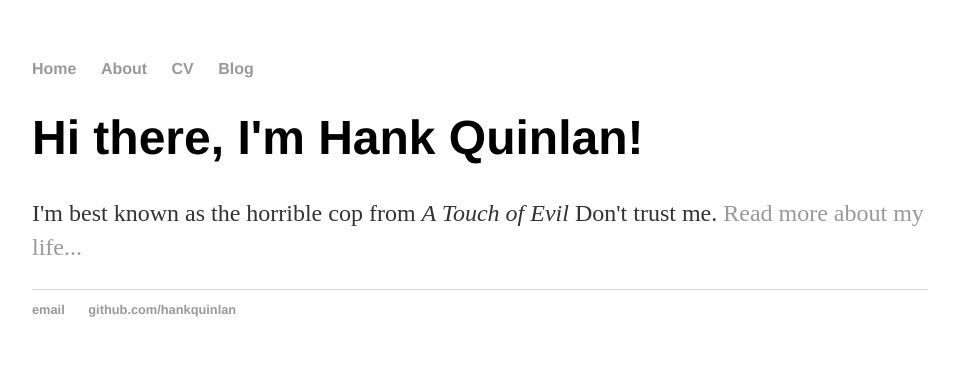
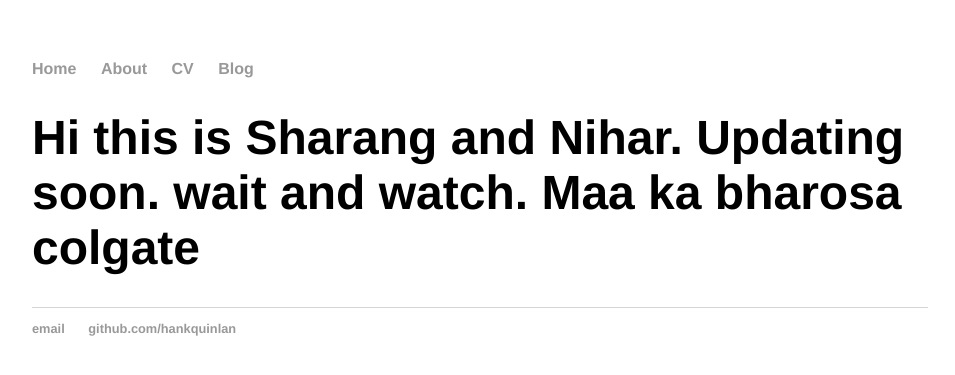
Before and after one commit to coding-apocalypse-webmaster/coding-apocalypse, a Jekyll site: the page built from index.html, in a window 1280 px wide. Shown: the top 375 px of the page, without its empty margins (160-1115 px from the left). Built offline with Jekyll 4.4.1, drawn with Linux system fonts in a browser that asks for light colours.

Commit message:
Update index.html

```diff
--- a/index.html
+++ b/index.html
@@ -3,6 +3,5 @@ layout: default
 title: linux-ed.tech
 ---
 <div class="blurb">
-	<h1>Hi there, I'm Hank Quinlan!</h1>
-	<p>I'm best known as the horrible cop from <em>A Touch of Evil</em> Don't trust me. <a href="/about">Read more about my life...</a></p>
-</div><!-- /.blurb -->
+	<h1>Hi this is Sharang and Nihar. Updating soon. wait and watch. Maa ka bharosa colgate</h1>
+	</div><!-- /.blurb -->
```
